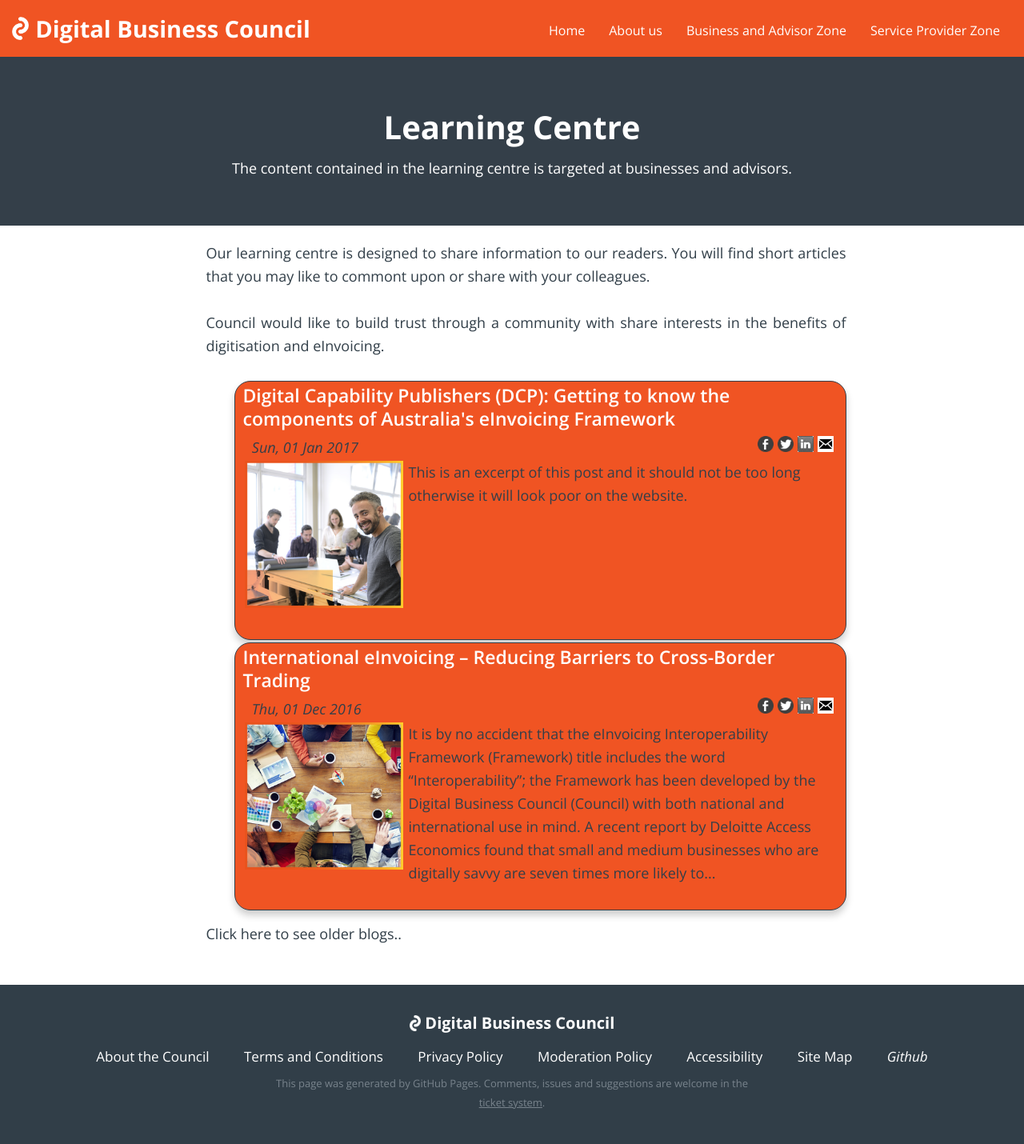
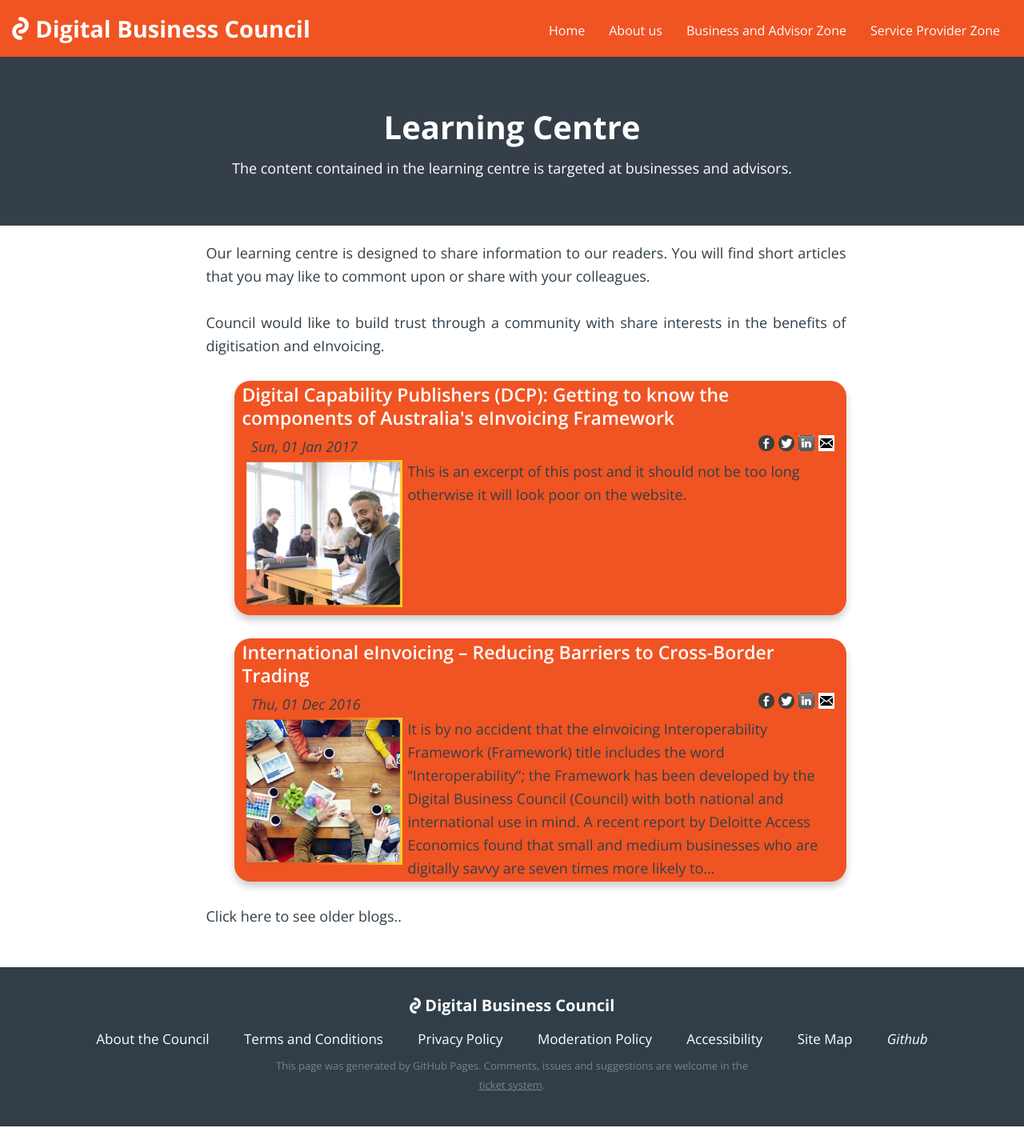
Before and after one commit to Digital-Business-Council/Digital-Business-Council.github.io, a Jekyll site: the page built from pages/business-zone/blogs/learning-centre.md, in a window 1280 px wide. Shown: the whole page at 80% size. Built offline with Jekyll 4.4.1, drawn with Linux system fonts in a browser that asks for light colours; after the commit the page ends 1408 px from its top, so only the background shows below that.

Commit message:
Update _common.scss

```diff
--- a/_sass/_common.scss
+++ b/_sass/_common.scss
@@ -131,7 +131,6 @@
     padding-bottom:0px;
     margin-bottom:3px;
     text-align:left;
-    border: 1px solid $dbc-secondary;
     box-shadow: 0px 6px 10px 0px rgba(0,0,0,0.2);
 
   .social-img{
```
